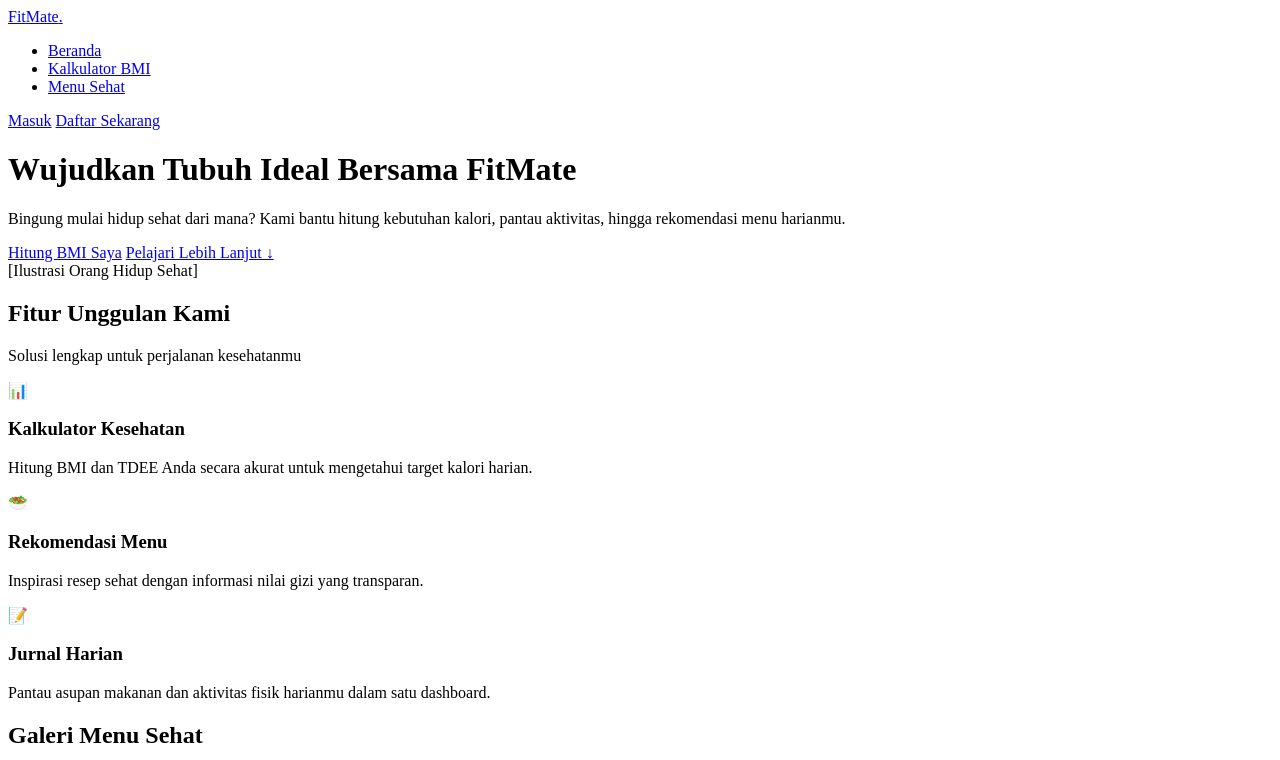
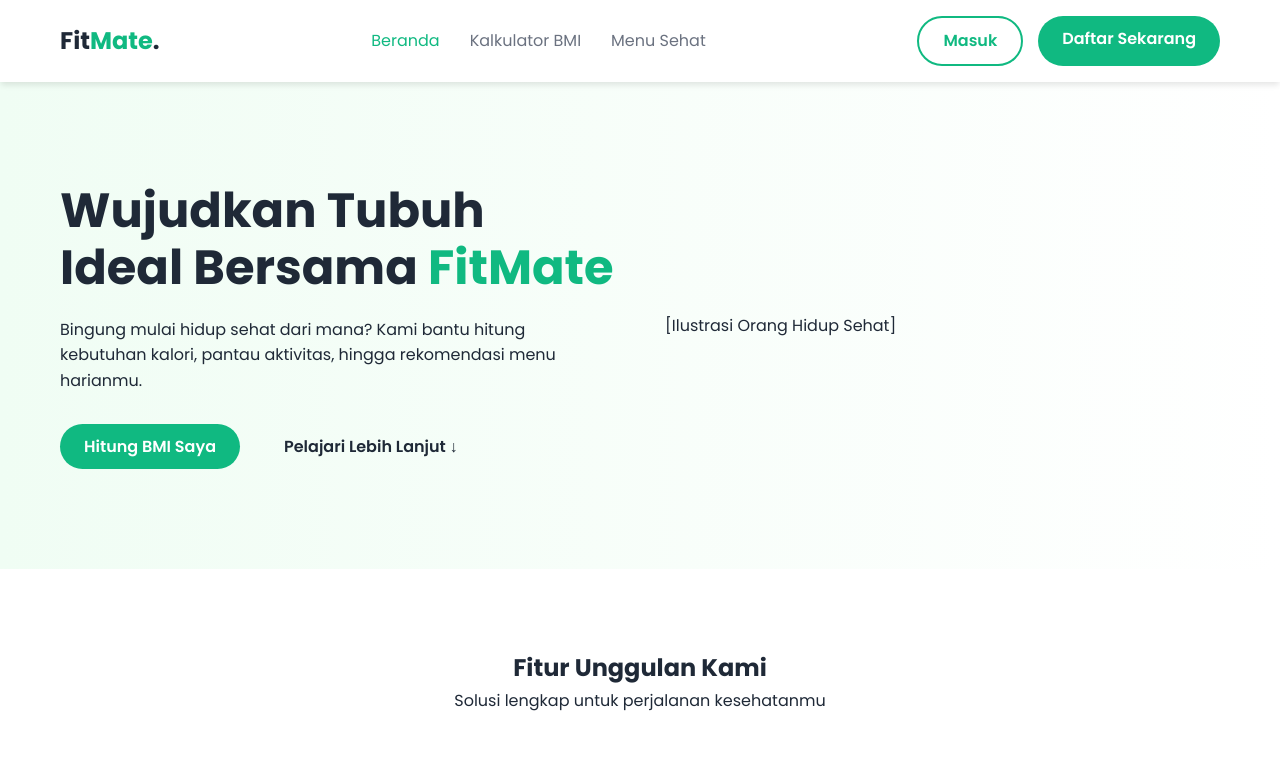
Before and after one commit to krisnanugrah002/finalproject-pweb, a website: page public/index.html in a window 1280 px wide. Shown: the top 760 px of the page. Drawn offline with Linux system fonts and the light colour scheme.

Commit message:
add recipes

```diff
--- /dev/null
+++ b/public/add-recipe.html
@@ -0,0 +1,74 @@
+<!DOCTYPE html>
+<html lang="id">
+<head>
+    <meta charset="UTF-8">
+    <meta name="viewport" content="width=device-width, initial-scale=1.0">
+    <title>Tambah Resep Baru - FitMate</title>
+    <link href="https://fonts.googleapis.com/css2?family=Poppins:wght@300;400;600;700&display=swap" rel="stylesheet">
+    <link rel="stylesheet" href="css/style.css">
+</head>
+<body>
+
+    <nav class="navbar">
+        <div class="container navbar-content">
+            <a href="index.html" class="logo">Fit<span>Mate</span>.</a>
+        </div>
+    </nav>
+
+    <section class="section bg-light">
+        <div class="container">
+            <div class="form-container">
+                <div class="section-title">
+                    <h2>Bagikan Resep Sehatmu</h2>
+                    <p>Bantu orang lain hidup lebih sehat dengan resep andalanmu.</p>
+                </div>
+
+                <form id="addRecipeForm">
+                    <div class="form-group">
+                        <label class="form-label">Judul Resep</label>
+                        <input type="text" name="title" class="form-input" placeholder="Contoh: Salad Buah Segar" required>
+                    </div>
+
+                    <div class="form-group">
+                        <label class="form-label">Estimasi Kalori (per porsi)</label>
+                        <input type="number" name="calories" class="form-input" placeholder="Contoh: 250" required>
+                    </div>
+
+                    <div class="form-group">
+                        <label class="form-label">Kategori</label>
+                        <select name="category" class="form-select">
+                            <option value="Sarapan">Sarapan</option>
+                            <option value="Makan Siang">Makan Siang</option>
+                            <option value="Makan Malam">Makan Malam</option>
+                            <option value="Cemilan">Cemilan/Minuman</option>
+                        </select>
+                    </div>
+
+                    <div class="form-group">
+                        <label class="form-label">Bahan-bahan</label>
+                        <textarea name="ingredients" class="form-textarea" placeholder="Tuliskan bahan-bahan di sini..." required></textarea>
+                    </div>
+
+                    <div class="form-group">
+                        <label class="form-label">Langkah Pembuatan</label>
+                        <textarea name="instructions" class="form-textarea" placeholder="Langkah 1: Kupas buah..." required></textarea>
+                    </div>
+
+                    <!-- Untuk MVP, kita pakai URL gambar dulu, bukan Upload File agar lebih mudah -->
+                    <div class="form-group">
+                        <label class="form-label">URL Foto Makanan</label>
+                        <input type="url" name="image_url" class="form-input" placeholder="https://...">
+                        <small style="color: var(--text-gray); font-size: 0.8rem;">Masukkan link gambar dari internet.</small>
+                    </div>
+
+                    <div style="margin-top: 30px;">
+                        <button type="submit" class="btn btn-primary" style="width: 100%;">Terbitkan Resep</button>
+                        <a href="recipes.html" class="btn btn-outline" style="width: 100%; text-align: center; margin-top: 10px; display: block;">Batal</a>
+                    </div>
+                </form>
+            </div>
+        </div>
+    </section>
+
+</body>
+</html>
--- a/public/css/style.css
+++ b/public/css/style.css
@@ -1,5 +1,153 @@
-/* --- VARIABLES --- */
-/* --- FORM STYLES (NEW) --- */
+:root {
+    --primary-color: #10B981;
+    --primary-dark: #059669;
+    --text-dark: #1f2937;
+    --text-gray: #6b7280;
+    --white: #ffffff;
+    --bg-light: #f3f4f6;
+    --shadow: 0 4px 6px -1px rgba(0, 0, 0, 0.1);
+    --radius: 8px;
+}
+
+* {
+    margin: 0;
+    padding: 0;
+    box-sizing: border-box;
+}
+
+body {
+    font-family: 'Poppins', sans-serif;
+    color: var(--text-dark);
+    line-height: 1.6;
+}
+
+a { text-decoration: none; color: inherit; }
+ul { list-style: none; }
+
+/* --- UTILITIES --- */
+.container {
+    max-width: 1200px;
+    margin: 0 auto;
+    padding: 0 20px;
+}
+
+.btn {
+    display: inline-block;
+    padding: 10px 24px;
+    border-radius: 50px;
+    font-weight: 600;
+    transition: 0.3s;
+    cursor: pointer;
+    border: none;
+}
+
+.btn-primary {
+    background-color: var(--primary-color);
+    color: var(--white);
+}
+
+.btn-primary:hover { background-color: var(--primary-dark); }
+
+.btn-outline {
+    border: 2px solid var(--primary-color);
+    color: var(--primary-color);
+}
+
+.btn-outline:hover {
+    background-color: var(--primary-color);
+    color: var(--white);
+}
+
+.grid-3 {
+    display: grid;
+    grid-template-columns: repeat(3, 1fr);
+    gap: 30px;
+}
+
+.text-center { text-align: center; }
+.bg-light { background-color: var(--bg-light); }
+.section { padding: 80px 0; }
+
+/* --- NAVBAR --- */
+.navbar {
+    background: var(--white);
+    box-shadow: var(--shadow);
+    padding: 1rem 0;
+    position: sticky;
+    top: 0;
+    z-index: 1000;
+}
+
+.navbar-content {
+    display: flex;
+    justify-content: space-between;
+    align-items: center;
+}
+
+.logo {
+    font-size: 1.5rem;
+    font-weight: 700;
+    color: var(--text-dark);
+}
+
+.logo span { color: var(--primary-color); }
+
+.nav-links { display: flex; gap: 30px; }
+.nav-links a { font-weight: 500; color: var(--text-gray); transition: 0.3s; }
+.nav-links a:hover, .nav-links a.active { color: var(--primary-color); }
+
+.auth-buttons { display: flex; gap: 15px; }
+
+/* --- HERO SECTION --- */
+.hero {
+    padding: 100px 0;
+    background: linear-gradient(to right, #f0fdf4, #ffffff);
+}
+
+.hero-content {
+    display: grid;
+    grid-template-columns: 1fr 1fr;
+    align-items: center;
+    gap: 50px;
+}
+
+.hero-text h1 {
+    font-size: 3rem;
+    line-height: 1.2;
+    margin-bottom: 20px;
+}
+
+.hero-text span { color: var(--primary-color); }
+.hero-cta { margin-top: 30px; display: flex; gap: 20px; align-items: center; }
+.btn-text { font-weight: 600; color: var(--text-dark); }
+
+/* --- CARDS & FEATURES --- */
+.card {
+    background: var(--white);
+    padding: 30px;
+    border-radius: var(--radius);
+    box-shadow: var(--shadow);
+    transition: 0.3s;
+}
+
+.card:hover { transform: translateY(-5px); }
+
+.section-title { text-align: center; margin-bottom: 50px; }
+.icon-bg {
+    font-size: 2rem;
+    margin-bottom: 20px;
+    color: var(--primary-color);
+}
+
+/* --- FOOTER --- */
+footer {
+    padding: 30px 0;
+    text-align: center;
+    border-top: 1px solid #eee;
+    color: var(--text-gray);
+    margin-top: 50px;
+}
+
 .form-container {
     max-width: 600px;
     margin: 40px auto;
--- a/public/index.html
+++ b/public/index.html
@@ -127,8 +127,8 @@
     <!-- FOOTER -->
     <footer>
         <div class="container footer-content">
-            <p>&copy; 2025 FitMate. Final Project Pemrograman Web.</p>
-            <p>Dibuat oleh Krisna & Valentino.</p>
+            <p>&copy; 2025 FitMate.</p>
+            <p></p>
         </div>
     </footer>
 
--- /dev/null
+++ b/public/js/app.js
@@ -0,0 +1,54 @@
+/**
+ * APP.JS - Global Logic
+ * File ini harus dipanggil di SETIAP halaman HTML.
+ * Bertugas mengatur UI Navbar (Login vs Logout state).
+ */
+
+document.addEventListener('DOMContentLoaded', () => {
+    checkAuthState();
+});
+
+function checkAuthState() {
+    // 1. Cek apakah ada token login (Simulasi JWT) di LocalStorage
+    // Nanti token ini didapat saat login sukses
+    const token = localStorage.getItem('fitmate_token');
+
+    // 2. Ambil elemen container tombol di Navbar
+    const authButtonsContainer = document.querySelector('.auth-buttons');
+
+    if (!authButtonsContainer) return; // Stop jika tidak ada navbar (misal di halaman error)
+
+    if (token) {
+        // --- KONDISI: SUDAH LOGIN ---
+        // Ganti tombol Login/Register menjadi Logout/Profile
+        authButtonsContainer.innerHTML = `
+            <a href="dashboard.html" class="btn btn-outline" style="border:none;">Dashboard</a>
+            <button id="globalLogoutBtn" class="btn btn-primary">Keluar</button>
+        `;
+
+        // Tambahkan event listener untuk tombol Logout yang baru dibuat
+        document.getElementById('globalLogoutBtn').addEventListener('click', handleLogout);
+    } else {
+        // --- KONDISI: BELUM LOGIN (GUEST) ---
+        // Pastikan tombolnya Login & Register (Default HTML sebenarnya sudah ini, tapi jaga-jaga)
+        const currentPath = window.location.pathname;
+
+        // Cek agar tidak error di halaman login/register itu sendiri
+        if (!currentPath.includes('login.html') && !currentPath.includes('register.html')) {
+            authButtonsContainer.innerHTML = `
+                <a href="login.html" class="btn btn-outline">Masuk</a>
+                <a href="register.html" class="btn btn-primary">Daftar Sekarang</a>
+            `;
+        }
+    }
+}
+
+function handleLogout() {
+    // 1. Hapus token
+    localStorage.removeItem('fitmate_token');
+    localStorage.removeItem('fitmate_user'); // Jika ada data user tersimpan
+
+    // 2. Alert & Redirect
+    alert('Anda telah keluar.');
+    window.location.href = 'index.html';
+}
```
Also changed, not shown: public/calculator.html (+1 -1 lines), public/dashboard.html (+2 -0 lines), public/login.html (+1 -0 lines), public/recipes.html (added, +103 -0 lines), public/register.html (+1 -0 lines).
